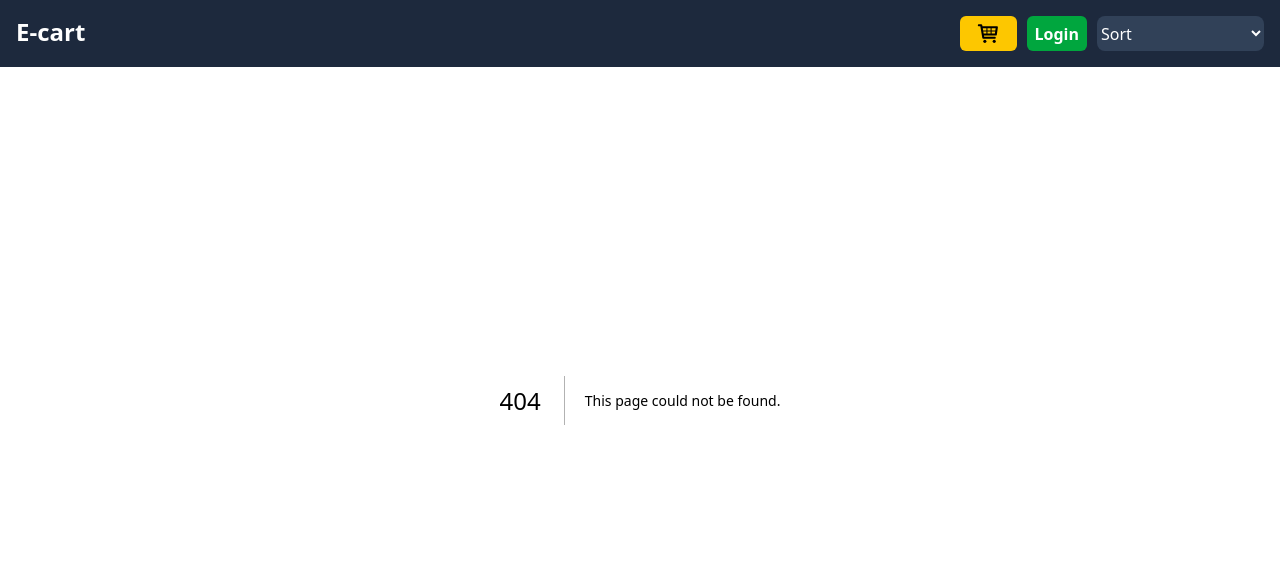
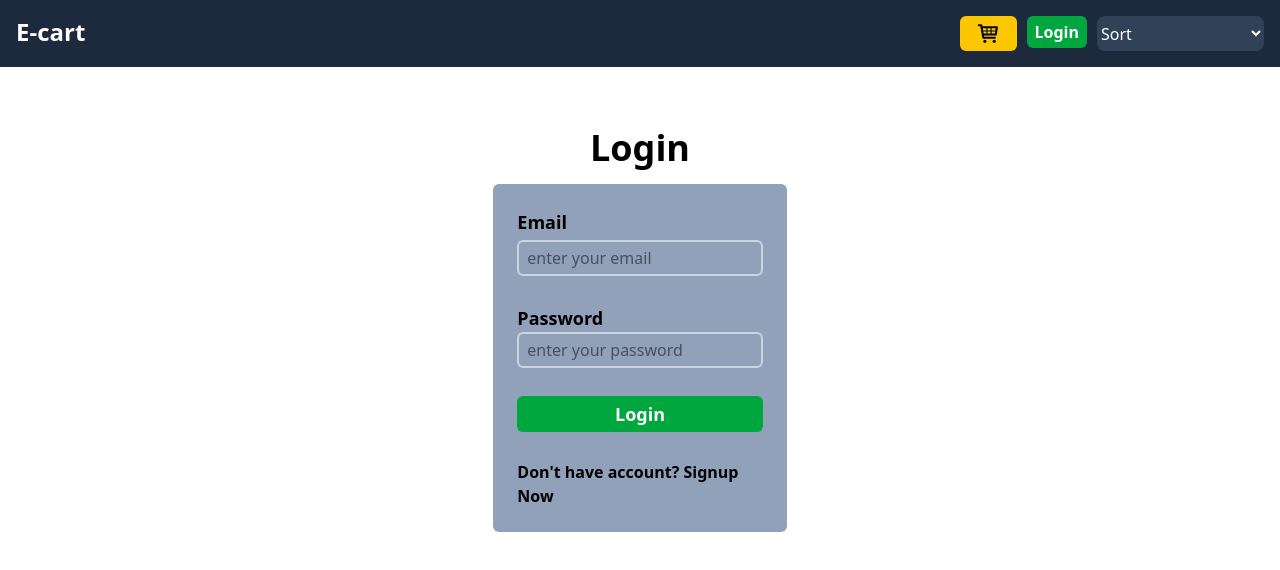
Before and after one commit to El-Drago11/e-cart, a Next.js app: page /login in a window 1280 px wide. Before the commit this address had no page. Shown: the top 570 px of the page. Built offline with nearby package versions, Linux system fonts and the light colour scheme.

Commit message:
added login and signup

```diff
--- a/src/Assets/sortItems.js
+++ b/src/Assets/sortItems.js
@@ -10,11 +10,11 @@ export const sortTheItems = (Type,sortedProducts) => {
             break;
 
         case sortType.RATING_DESC:
-            sortedProducts.sort((a, b) => a.rating?.rate - b.rating?.rate);
+            sortedProducts.sort((a, b) => b.rating?.rate - a.rating?.rate);
             break;
 
         case sortType.RATING_ASC:
-            sortedProducts.sort((a, b) => b.rating?.rate - a.rating?.rate);
+            sortedProducts.sort((a, b) => a.rating?.rate - b.rating?.rate);
             break;
 
         default:
--- a/src/Common/modal.js
+++ b/src/Common/modal.js
@@ -21,7 +21,7 @@ export function Modal({ children }) {
 
   return createPortal(
     <div className="modal-backdrop fixed inset-0 bg-black/55 flex justify-center items-center z-50">
-      <dialog ref={dialogRef} className="modal mx-auto h-[30rem] w-11/12 lg:w-1/2 mt-[10rem] transition-all duration-300 ease-in-out rounded-2xl bg-slate-100 px-1 md:px-6 py-10" onClose={onDismiss}>
+      <dialog ref={dialogRef} className="modal mx-auto h-[30rem] w-11/12 lg:w-1/2 mt-[6rem] md:mt-[10rem] lg:mt-[7rem] transition-all duration-300 ease-in-out rounded-2xl bg-slate-100 px-1 md:px-6 py-10" onClose={onDismiss}>
         {children}
         <button onClick={onDismiss} className="close-button" />
       </dialog>
--- /dev/null
+++ b/src/apis/LoginApi.js
@@ -0,0 +1,18 @@
+import { apiConnector } from "@/apiConnector/apiConnector";
+
+export const LoginUser = async(userEmail,userPassword)=>{
+    let userDetails;
+    try {
+        const response =  await apiConnector('GET','https://fakestoreapi.com/users')
+        const userList = response.data;
+        userDetails = await userList.find((curr)=> curr.email==userEmail && curr.password==userPassword)
+        if(!userDetails){
+            alert('invalid user credintials')
+            throw new Error('Invalid user details')
+        }
+        localStorage.setItem('userProfile',JSON.stringify(userDetails));
+    } catch (error) {
+        console.log('Error : ',error);
+    }
+    return userDetails;
+}
--- a/src/app/cart/page.js
+++ b/src/app/cart/page.js
@@ -3,12 +3,12 @@
 import ProductCard from "@/Common/ProductCard";
 import { useCartContextProvider } from "@/contextProvider/cartContextProvider";
 
-const UserCart = async()=>{
+const UserCart = ()=>{
     const cartContext = useCartContextProvider();
     const{cartState} = cartContext;
 
     return(
-        <div className="w-11/12 mx-auto mt-32">
+        <div className="mx-auto">
             {
                 cartState.totalAmount !=0 &&
                 <div className="text-2xl font-semibold bg-amber-500 px-4 w-fit py-1 rounded-md text-black">
@@ -16,7 +16,7 @@ const UserCart = async()=>{
                 </div>
             }
 
-            <div className="grid grid-cols-1 gap-4 w-full mt-20">
+            <div className="grid grid-cols-1 gap-4 w-full mt-10">
             {
                 cartState?.cart?.length ?
                 cartState?.cart?.map((curr,index)=>(
--- a/src/app/layout.js
+++ b/src/app/layout.js
@@ -13,7 +13,9 @@ export default function RootLayout({children}) {
       <body>
         <CartContextProvider>
           <Navbar/>
-          {children}
+          <div className="w-11/12 mx-auto mt-32">
+            {children}
+          </div>
         </CartContextProvider>
         <div id="modal-root" />
       </body>
--- /dev/null
+++ b/src/app/login/page.js
@@ -0,0 +1,66 @@
+'use client'
+
+import { LoginUser } from "@/apis/LoginApi";
+import Link from "next/link"
+import { useRouter } from "next/navigation";
+
+const Login = () => {
+    const router  = useRouter();
+    const getUserCredentials = async(e) => {
+
+        e.preventDefault();
+        const formData = new FormData(e.target);
+        const email = formData.get('email');
+        const password = formData.get('password');
+
+        const Response = await LoginUser(email,password)
+        if(Response){
+            alert('Login successfully')
+            router.push('/')
+        }
+    }
+
+    return (
+        <div className="flex flex-col items-center justify-center w-full">
+            <div className="font-bold text-4xl text-center mb-4">Login</div>
+
+            <form
+                className="bg-slate-400 p-6 rounded-md flex flex-col gap-7 w-11/12 md:w-1/2 lg:w-[25%] py-6"
+                onSubmit={getUserCredentials}
+            >
+                <div className="flex flex-col gap-1">
+                    <div className="text-lg font-bold">Email</div>
+                    <input
+                        type="email"
+                        name="email"
+                        placeholder="enter your email"
+                        className="px-2 py-1 border-2 rounded-md border-slate-300"
+                        required
+                    />
+                </div>
+                <div className="flex flex-col">
+                    <div className="text-lg font-bold">Password</div>
+                    <input
+                        type="password"
+                        name="password"
+                        placeholder="enter your password"
+                        className="px-2 py-1 border-2 rounded-md border-slate-300"
+                        required
+                    />
+                </div>
+                <button
+                    type="submit"
+                    className="bg-green-600 hover:bg-green-700 text-white px-2 py-1 rounded-md cursor-pointer font-bold text-lg"
+                >
+                    Login
+                </button>
+
+                <p className="font-semibold">
+                    Don't have account? <Link href="/signup"><span className="font-bold cursor-pointer">Signup Now</span></Link>
+                </p>
+            </form>
+        </div>
+    )
+}
+
+export default Login
--- a/src/app/page.js
+++ b/src/app/page.js
@@ -8,7 +8,7 @@ const ProductLayout = async({searchParams }) => {
   sortTheItems(sort,resp)
 
   return (
-    <div className='grid grid-cols-1 gap-4 w-11/12 mx-auto mt-32'>
+    <div className='grid grid-cols-1 gap-'>
       {
         resp.map((curr)=>(
           <ProductCard title={curr?.title} price={curr?.price} description={curr.description} category={curr?.category} productImage={curr?.image} rating={curr?.rating?.rate} key={curr?.id} productId={curr?.id}/>
--- /dev/null
+++ b/src/app/signup/page.js
@@ -0,0 +1,58 @@
+'use client'
+
+import Link from "next/link"
+
+const Login = () => {
+
+    const getUserDetails = (e) => {
+        e.preventDefault();
+        const formData = new FormData(e.target);
+        const email = formData.get('email');
+        const password = formData.get('password');
+
+        console.log("Email:", email);
+        console.log("Password:", password);
+    }
+
+    return (
+        <div className="flex flex-col items-center justify-center w-full">
+            <div className="font-bold text-4xl text-center mb-4">Login</div>
+
+            <form
+                className="bg-slate-400 p-6 rounded-md flex flex-col gap-7 w-11/12 md:w-1/2 lg:w-[25%] py-6"
+                onSubmit={getUserDetails}
+            >
+                <div className="flex flex-col gap-1">
+                    <div className="text-lg font-bold">Email</div>
+                    <input
+                        type="email"
+                        name="email"
+                        placeholder="enter your email"
+                        className="px-2 py-1 border-2 rounded-md border-slate-300"
+                        required
+                    />
+                </div>
+                <div className="flex flex-col">
+                    <div className="text-lg font-bold">Password</div>
+                    <input
+                        type="password"
+                        name="password"
+                        placeholder="enter your password"
+                        className="px-2 py-1 border-2 rounded-md border-slate-300"
+                        required
+                    />
+                </div>
+                <button
+                    type="submit"
+                    className="bg-green-600 hover:bg-green-700 text-white px-2 py-1 rounded-md cursor-pointer font-bold text-lg"
+                >
+                    Signup
+                </button>
+
+                <p className="font-semibold">Already have account? <Link href={'/login'}><span className="font-bold cursor-pointer">Login Now</span></Link></p>
+            </form>
+        </div>
+    )
+}
+
+export default Login
--- a/src/components/Home/Navbar.js
+++ b/src/components/Home/Navbar.js
@@ -3,16 +3,18 @@ import CartBtn from "./CartBtn"
 import SortDropdown from "./SortItems"
 import { Suspense } from "react"
 
-const Navbar = async () => {
+const Navbar = () => {
   return (
     <div className="w-full fixed top-0 h-fit">
-      <div className=" bg-slate-800 w-full py-4 px-4 text-white flex justify-between">
+      <div className=" bg-slate-800 w-full py-4 px-4 text-white flex justify-between flex-wrap gap-4">
         <Link href='/'>
           <div className=" text-2xl font-bold">E-cart</div>
         </Link>
         <div className="flex gap-2.5">
           <CartBtn />
-          <button className=" bg-green-600 hover:bg-green-700 text-white px-2 py-1 rounded-md w-fit cursor-pointer font-bold">Login </button>
+          <Link href={'/login'}>
+            <button className=" bg-green-600 hover:bg-green-700 text-white px-2 py-1 rounded-md w-fit cursor-pointer font-bold">Login </button>
+          </Link>
           <Suspense fallback={<div>Loading...</div>}>
             <SortDropdown/>
           </Suspense>
```
